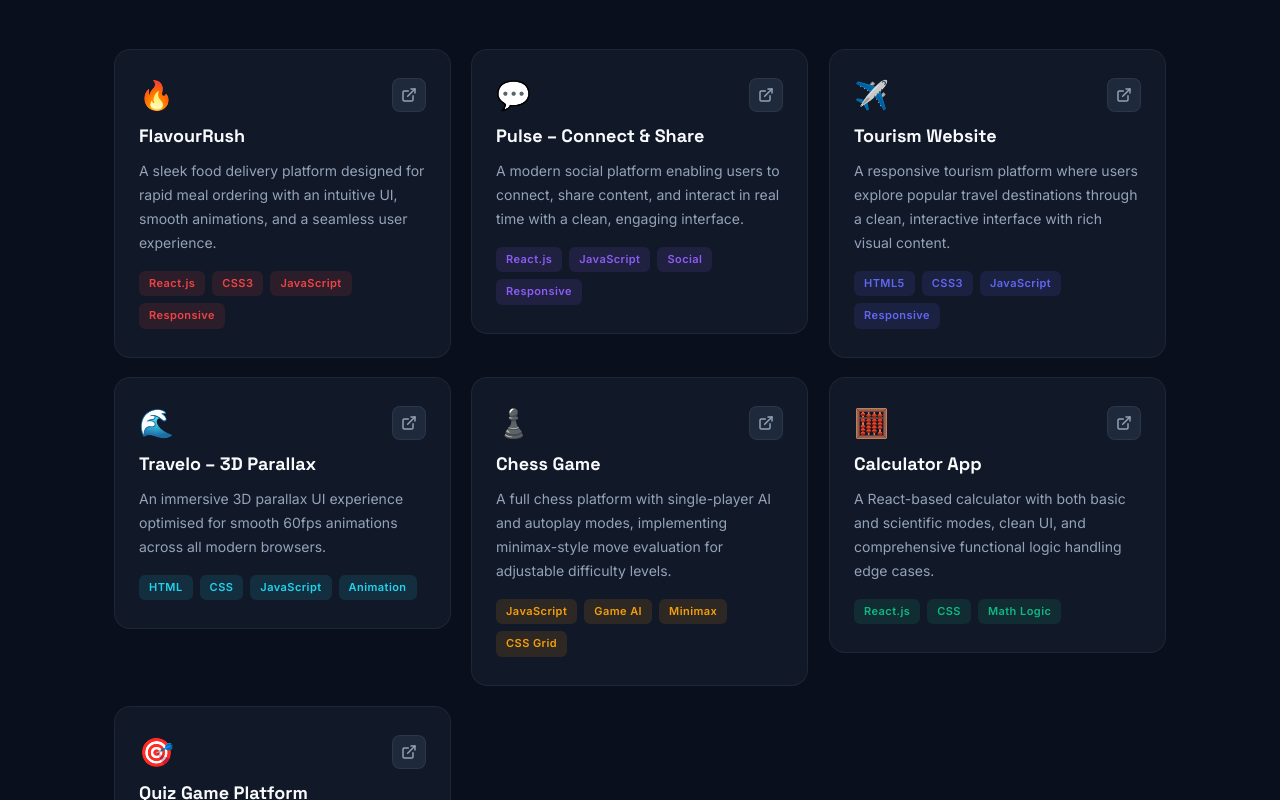
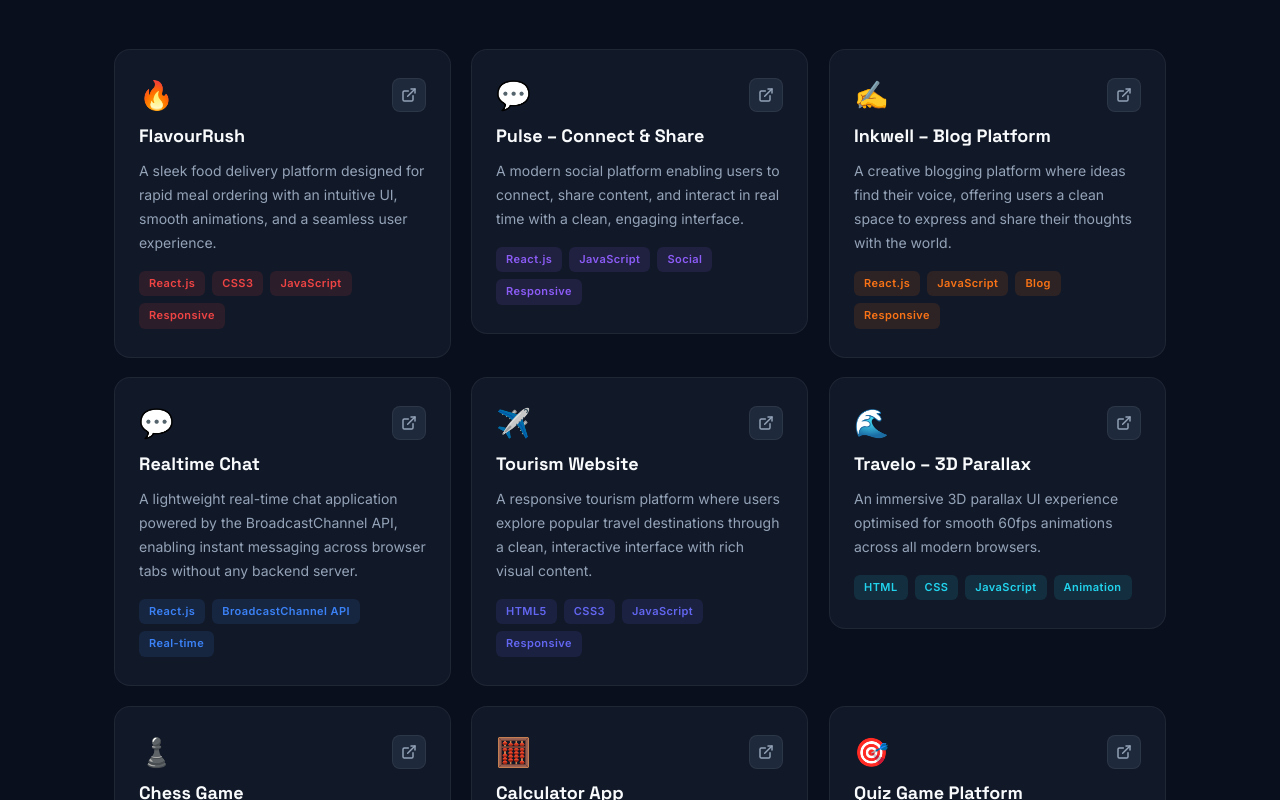
Before and after one commit to AbhilashFrancis88/MyPortfolio, a React (Create React App) app: page / in a window 1280 px wide. Shown: the part 3620-4420 px from the top of the page. Built offline with nearby package versions, Linux system fonts and the light colour scheme.

Commit message:
Projects

```diff
--- a/src/components/Projects.js
+++ b/src/components/Projects.js
@@ -19,6 +19,22 @@ const projects = [
     color: '#8B5CF6',
     emoji: '💬',
     href: 'https://pulse-connection.vercel.app/',
+  },
+  {
+    title: 'Inkwell – Blog Platform',
+    desc: 'A creative blogging platform where ideas find their voice, offering users a clean space to express and share their thoughts with the world.',
+    tags: ['React.js', 'JavaScript', 'Blog', 'Responsive'],
+    color: '#F97316',
+    emoji: '✍️',
+    href: 'https://inkwellbogs.vercel.app/',
+  },
+  {
+    title: 'Realtime Chat',
+    desc: 'A lightweight real-time chat application powered by the BroadcastChannel API, enabling instant messaging across browser tabs without any backend server.',
+    tags: ['React.js', 'BroadcastChannel API', 'Real-time'],
+    color: '#3B82F6',
+    emoji: '💬',
+    href: 'https://chatapp-xi-rouge.vercel.app/',
   },
   {
     title: 'Tourism Website',
```
